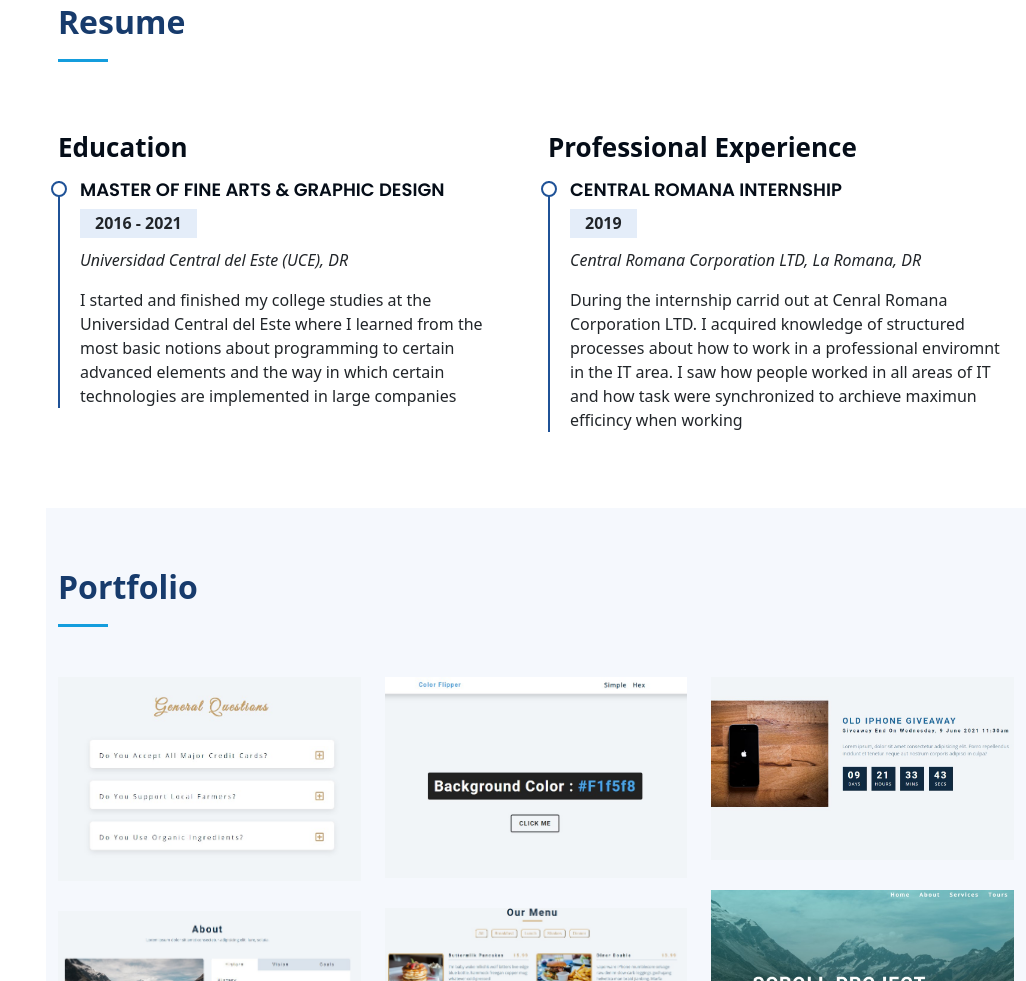
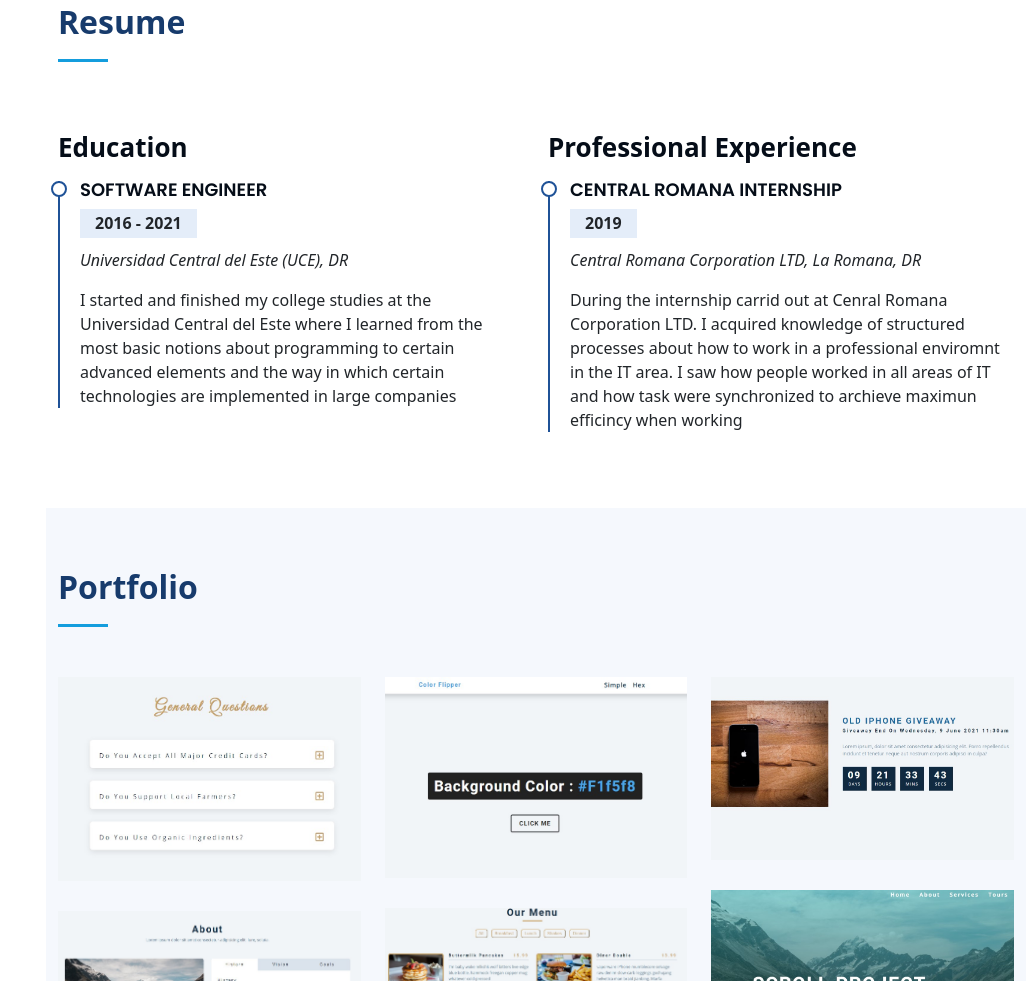
Before and after one commit to Valef0r/Portfolio, a plain HTML site: page index.html in a window 1280 px wide. Shown: the part 1796-2777 px from the top of the page, without its empty margins (254-1280 px from the left). Drawn offline with Linux system fonts and the light colour scheme.

Commit message:
Update index.html

```diff
--- a/index.html
+++ b/index.html
@@ -201,7 +201,7 @@
 
                         <h3 class="resume-title">Education</h3>
                         <div class="resume-item">
-                            <h4>Master of Fine Arts &amp; Graphic Design</h4>
+                            <h4>Software Engineer</h4>
                             <h5>2016 - 2021</h5>
                             <p><em>Universidad Central del Este (UCE), DR</em></p>
                             <p>
```
